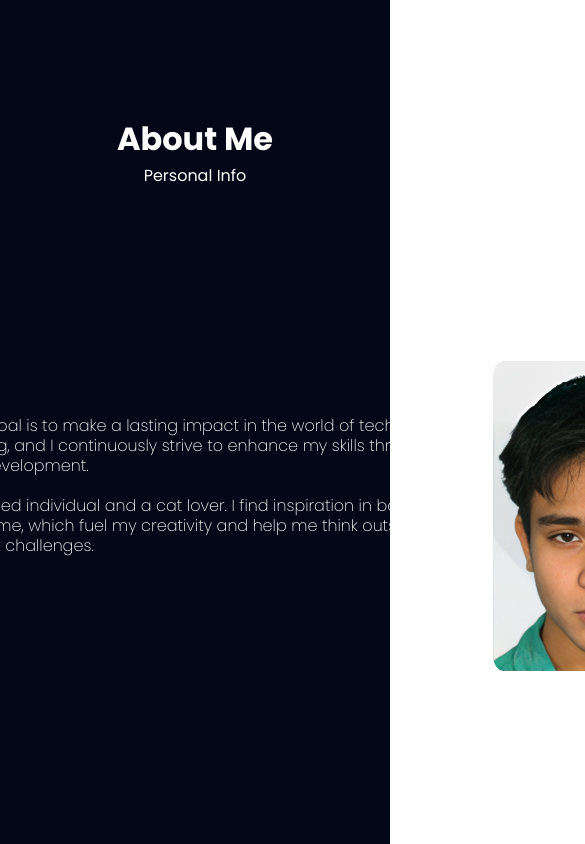
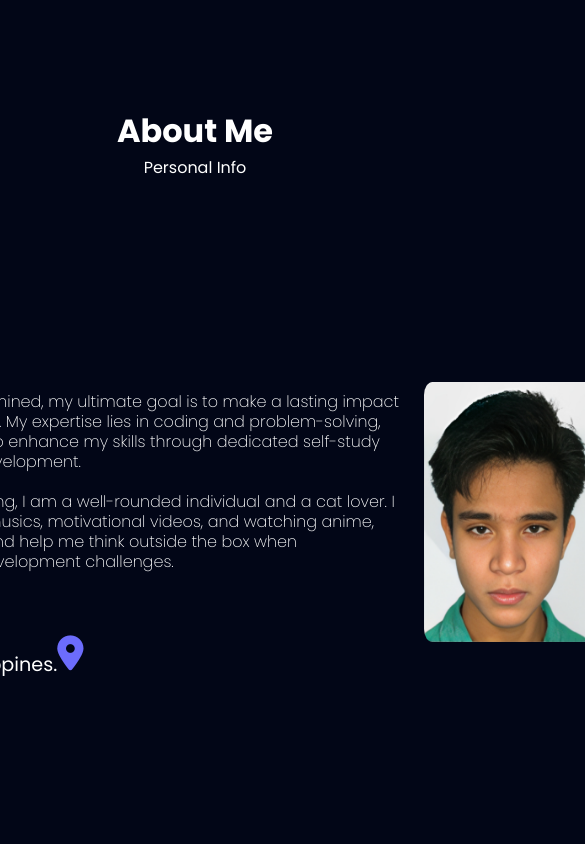
Before and after one commit to JohnRaivenOlazo/johnraivenolazo.github.io, a plain HTML site: page index.html in a window 390 px wide. Shown: the part 1055-1899 px from the top of the page, 585 px wide, since content can reach past the window. Drawn offline with Linux system fonts and the light colour scheme.

Commit message:
Update Files

```diff
--- a/style.css
+++ b/style.css
@@ -10,6 +10,7 @@
     text-decoration: none;
     scroll-behavior: smooth;
     font-family: 'Poppins', sans-serif;
+    background-color: var(--main-color);
 }
 
 :root{
@@ -42,6 +43,7 @@ body::-webkit-scrollbar-thumb{
   justify-content: center;
   background-color: rgba(0, 0, 0, 0.9);
   transition: all 0.3s ease;
+  z-index: 9999;
 }
 
 .navbar-scrolled{
@@ -163,7 +165,7 @@ body::-webkit-scrollbar-thumb{
 /*Header*/
 
 #particles-js {
-  height: 110vh;
+  min-height: 100vh;
   text-align: center;
   position: relative;
   background-size: cover;
@@ -179,6 +181,12 @@ body::-webkit-scrollbar-thumb{
     align-items: center;
     flex-direction: column;
     justify-content: center;
+    z-index: 1;
+    background-color: transparent;
+}
+
+.header h1, h3, p, div, a, i{
+  background-color: transparent;
 }
 
 .header .header-title {
@@ -420,6 +428,91 @@ body::-webkit-scrollbar-thumb{
   }
 }
 
+@media screen and (max-width: 1000px){
+  .about{
+    display: flex;
+    flex-direction: column;
+    justify-content: space-evenly;
+    align-items: center;
+    min-height: 105vh;
+    padding: 0 5rem;
+    background-color: var(--main-color);
+  }
+
+  .about-main{
+    display: flex;
+    justify-content: space-between;
+    align-items: center;
+    width: 50rem;
+    padding: 1rem 0;
+  }
+
+  .about-title{
+    text-align: center;
+  }
+
+  .about-title h1{
+    font-size: 2rem;
+  }
+
+  .about-content{
+    display: flex;
+    width: 100rem;
+    flex-direction: column;
+  }
+
+  .about-content i{
+    color: var(--secondary-color);
+  }
+
+  #about-header{
+    margin-left: -20px;
+    position: relative;
+    font-family: 'Josefin Sans', sans-serif;
+    font-size: 3rem;
+  }
+
+  #about-sub-header{
+    margin-top: 20px;
+    margin-left: -20px;
+    position: relative;
+    font-size: 1.2rem;
+    font-weight: light;
+  }
+
+  #about-sub-header-2{
+    font-size: 1rem;
+    font-weight: lighter;
+    line-height: 20px;
+  }
+
+  .about-image {
+    display:flex;
+    max-width: 100%;
+    max-height: 100%;
+    height: 260px;
+    width: 450px;
+    margin-left: 20px;
+  }
+
+  .about-image img{
+    height: 310px;
+    max-width: 100%;
+    max-height: 100%;
+    border-radius: 5%;
+  }
+
+  .fa-location-dot {
+    display: inline-block;
+    font-size: 35px;
+    position: absolute;
+    animation-name: location;
+    animation-duration: 1.5s;
+    animation-iteration-count: infinite;
+    animation-timing-function: ease-in-out;
+  }
+}
+
 @media screen and (max-width: 300px){
 
   .about-main{
```
